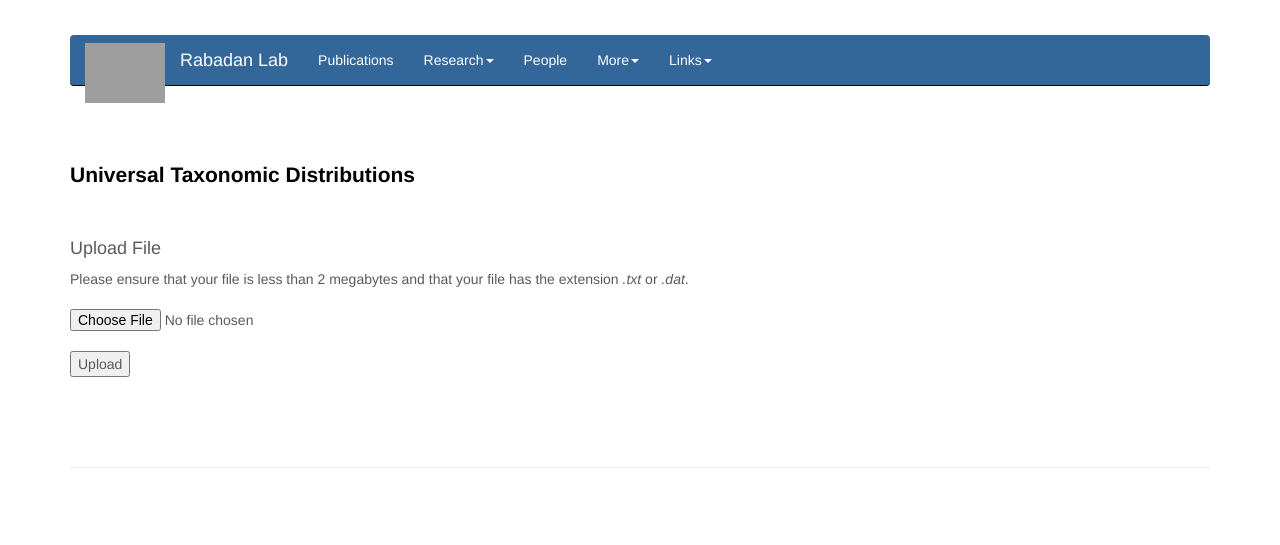
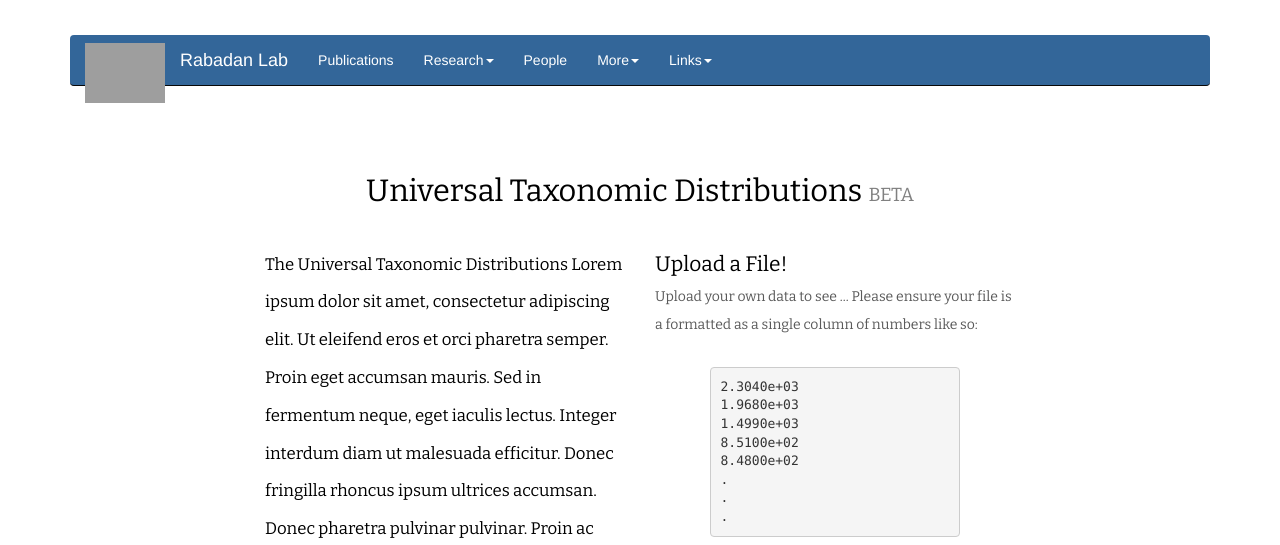
Before and after one commit to gitliver/labsite, a Flask app: page /universaltaxdist in a window 1280 px wide. Shown: the top 545 px of the page. Run offline with Flask 2, Linux system fonts and the light colour scheme; parts of the project's set-up code (start-up, migrations or seed data) failed here and were passed over; some libraries are stand-ins or nearby versions; some web fonts are replaced; grey boxes are pictures that could not be loaded.

Commit message:
do CSS styling of universaltaxdist app

```diff
--- a/myapp/static/css/custom.css
+++ b/myapp/static/css/custom.css
@@ -83,6 +83,18 @@
 	color: #B40431;
 }
 
+.ocustom-smallheader2
+{
+	/* font-family: 'Droid Sans', sans-serif; */
+	font-family: 'Bitter', serif;
+	font-size: 2.2em;
+	font-weight: normal;
+	line-height: 2em;
+	text-align: center;
+	/* color: #B40431; */
+	color: black;
+}
+
 .ocustom-smallerheader
 {
 	font-family: 'Droid Sans', sans-serif;
@@ -155,6 +167,14 @@
 	line-height: 2.25em;
 }
 
+.ocustom-pubjour2
+{
+	font-family: 'Bitter', serif;
+	font-size: 1.0em;
+	font-weight: normal;
+	line-height: 2.0em;
+}
+
 /* footer style */
 
 .ocustom-footer
@@ -212,6 +232,23 @@
 	color: black;
 }
 
+.ocustom-box1
+{
+	width: 250px;
+	margin: 0 auto;
+
+	padding: 9.5px;
+	font-size: 13px;
+	line-height: 1.42857143;
+	color: #333;
+	word-break: break-all;
+	word-wrap: break-word;
+	background-color: #f5f5f5;
+	border: 1px solid #ccc;
+	border-radius: 4px;
+	font-family: Menlo, Monaco, Consolas, "Courier New", monospace;
+}
+
 /* research statement */
 
 .image-left-pad
--- a/myapp/static/js/utaxdist.js
+++ b/myapp/static/js/utaxdist.js
@@ -4,8 +4,10 @@ function monitorJobs() {
 
     console.log('Testing...');
 
-    // the URL from which to GET
+    // the api URLs from which to GET
+    // qstat status
     myUrl = '/universaltaxdist/qstat/';
+    // file status
     myUrl2 = '/universaltaxdist/files/';
 
     // data input
--- a/myapp/templates/universaltaxdist.html
+++ b/myapp/templates/universaltaxdist.html
@@ -6,7 +6,9 @@
 {% block header2 %}
 
 <br><br><br><br><br><br>
-<p class="lead" style="color: black"><b>Universal Taxonomic Distributions</b></p>
+<div class="ocustom-smallheader2">
+Universal Taxonomic Distributions <small style="color: grey;"><small><small>BETA</small></small></small>
+</div>
 <br>
 
 {% endblock %}
@@ -15,24 +17,61 @@
 {% block content %}
 
 <div class="row">
-<div class="col-md-8">
 
-    <h4>Upload File</h4>
+	<div class="col-md-2"></div>
+	<div class="col-md-4">
 
-    Please ensure that your file is less than 2 megabytes and that your file has the extension <i>.txt</i> or <i>.dat</i>.
+		<span class="ocustom-pubjour" style="color: black;">
+		The Universal Taxonomic Distributions Lorem ipsum dolor sit amet, consectetur adipiscing elit. Ut eleifend eros et orci pharetra semper. Proin eget accumsan mauris. Sed in fermentum neque, eget iaculis lectus. Integer interdum diam ut malesuada efficitur. Donec fringilla rhoncus ipsum ultrices accumsan. Donec pharetra pulvinar pulvinar. Proin ac sodales orci, nec sollicitudin tellus.
+		</span>
+
+	</div> <!-- column -->
+
+	<div class="col-md-4">
+
+		<div class="ocustom-pubtitle">
+		Upload a File!
+		</div>
+
+		<div class="ocustom-pubjour2">
+
+		Upload your own data to see ...
+		Please ensure your file is a formatted as a single column of numbers like so:
+
+		<br>
+		<br>
+
+		<div class="ocustom-box1">
+		2.3040e+03<br>
+		1.9680e+03<br>
+		1.4990e+03<br>
+		8.5100e+02<br>
+		8.4800e+02<br>
+		.<br>
+		.<br>
+		.<br>
+		</div>
+
+		<br>
+
+		Your file must have the extension <i>.txt</i> or <i>.dat</i> and be less than 2 megabytes large.
 
 		<br>
 		<br>
 
 		<form action="" method=post enctype=multipart/form-data>
 		<p>
-        <input type=file name=file>
+			<input class="myButton2" type=file name=file>
+			<input style="position: relative; top: 5px;" class="myButton" type=submit value=Submit>
 			<br>
-        <input type=submit value=Upload>
 		</p>
 		</form>
 
 		</div>
-</div>
+
+	</div> <!-- column -->
+	<div class="col-md-2"></div>
+
+</div> <!-- row -->
 
 {% endblock %}
```
Also changed, not shown: other parts of myapp/static/css/custom.css (+119 -0 lines), myapp/templates/universaltaxdistres.html (+33 -16 lines). Lines whose indentation alone changed are shown as unchanged.
